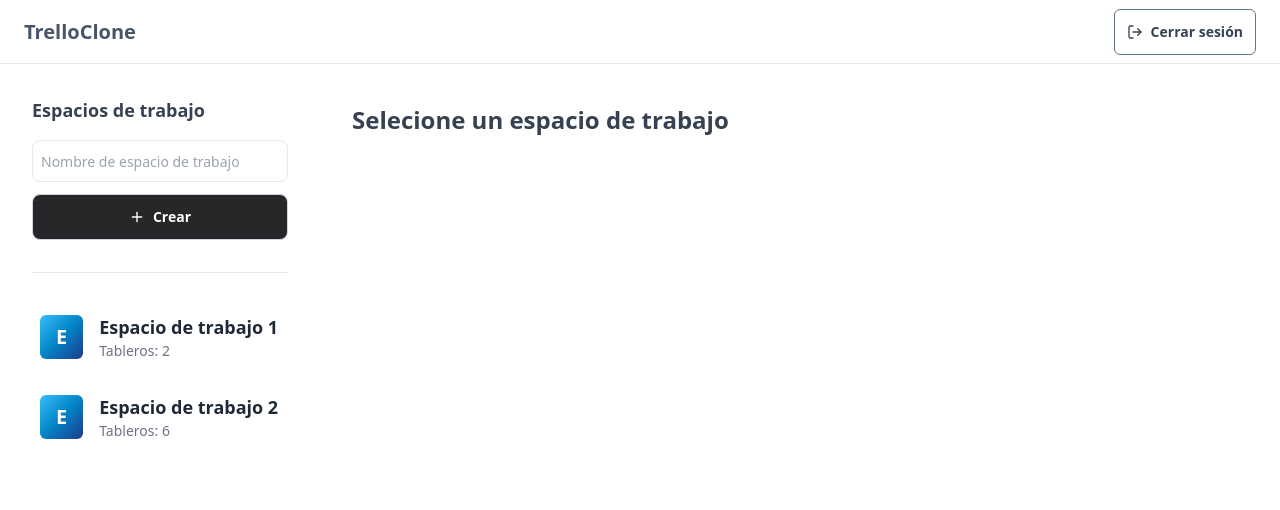
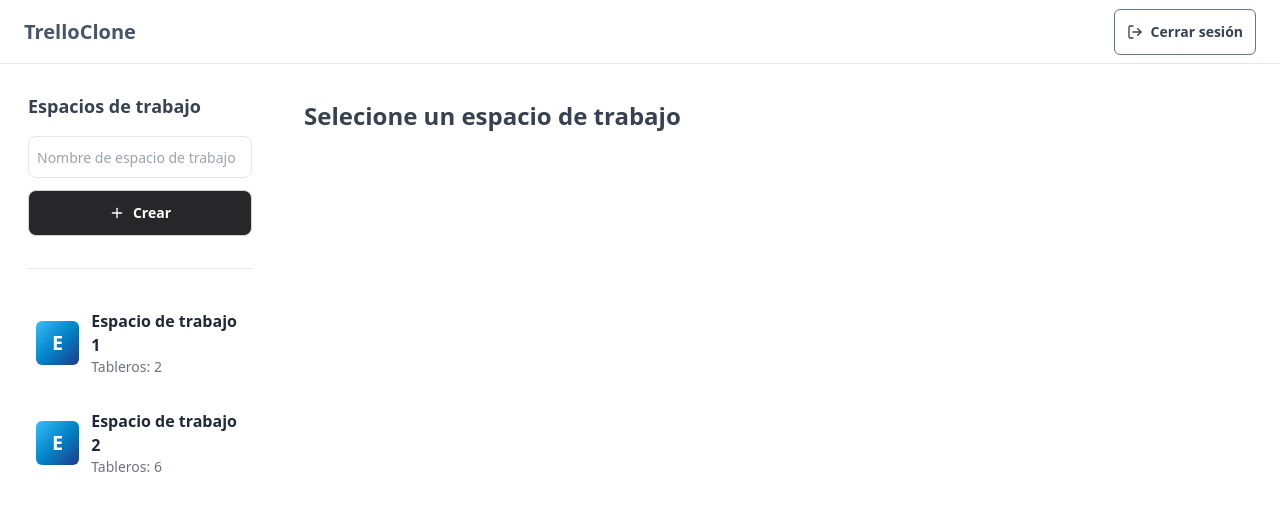
Before and after one commit to AlexisChebeste/trello-clone-ts, a React (Vite) app: page /login in a window 1280 px wide. Both pictures are taken after typing "name@example.com", "Sample123" into the empty fields and a click on the button "Iniciar sesión". Shown: the top 510 px of the page. Built offline with nearby package versions, Linux system fonts and the light colour scheme.

Commit message:
home page styles repair

```diff
--- a/src/App.tsx
+++ b/src/App.tsx
@@ -25,7 +25,7 @@ export default function App() {
 
   return (
 
-        <div className={`min-h-screen w-screen ${location.pathname.includes("board") && color} flex flex-col overflow-hidden`}>
+        <div className={`min-h-screen w-screen ${location.pathname.includes("board") && color} flex flex-col overflow-hidden items-center`}>
           {location.pathname !== "/login" && <Navbar onMenuToggle={toggleMenu}/>}
           <Routes>
             <Route path="/login" element={<Login />} />
--- a/src/components/AsideWorkspace.tsx
+++ b/src/components/AsideWorkspace.tsx
@@ -24,9 +24,9 @@ export default function AsideWorkspace({className,setIdWorkspace}: AsideWorkspac
     }
 
     return(
-        <div className={`p-4 bg-white md:bg-transparent flex flex-col    w-full max-w-80  md:max-w-64 lg:max-w-72 transition-all ease-in-out ${className}`}>
+        <div className={`p-2 lg:p-4 bg-white sm:bg-transparent flex flex-col   w-full max-w-72 sm:max-w-56  lg:max-w-64  transition-all ease-in-out ${className}`}>
             <div className='flex w-full gap-4 sm:justify-between flex-col text-start border-b pb-8'>
-                <h2 className="text-lg font-semibold mt-8  md:my-auto text-gray-700 ">Espacios de trabajo</h2>
+                <h2 className="text-lg font-semibold mt-8  sm:my-auto text-gray-700 ">Espacios de trabajo</h2>
                 <div className="flex gap-3 flex-col w-auto ">
                     <input
                         type="text"
--- a/src/components/Boards.tsx
+++ b/src/components/Boards.tsx
@@ -44,13 +44,13 @@ export default function Boards({idWorkspace}: BoardsProps) {
                     <h3 className='text-slate-800 font-semibold'>Tus tableros</h3>
                 </div>
 
-                <div className="relative w-full grid grid-cols-2 sm:grid-cols-3 md:grid-cols-3 xl:grid-cols-4 justify-items-stretch gap-4 ">
+                <div className="relative w-full grid grid-cols-2  md:grid-cols-3 lg:grid-cols-4 justify-items-stretch gap-2 lg:gap-4 ">
                     {workspace?.boards.map((board) => (
                         <CardBoard key={board.id} workspace={workspace} board={board} />
                     ))}
                     <button
                     ref={buttonRef}
-                    onClick={handleOpenModal} className='flex h-28 items-center justify-center gap-3 bg-slate-200 hover:bg-slate-300 w-full rounded-lg  p-5 transition-all ease-in-out duration-300 border hover:border-gray-400 hover:scale-105 hover:shadow-none'>
+                    onClick={handleOpenModal} className='flex h-24 items-center justify-center gap-3 bg-slate-200 hover:bg-slate-300 w-full  p-5 transition-all rounded ease-in-out duration-300 border hover:border-gray-400 hover:scale-105 hover:shadow-none'>
                         <h2 className="text-lg text-gray-700 font-semibold">Añadir tablero</h2>
                     </button>
 
--- a/src/components/Navbar.tsx
+++ b/src/components/Navbar.tsx
@@ -10,12 +10,12 @@ export default function Navbar({onMenuToggle}: NavbarProps) {
     const isBoardPage = location.pathname.includes("board");
 
     return(
-        <header className={` border-b ${isBoardPage ?  'bg-black/30 drop-shadow-md backdrop-blur-sm shadow-sm  border-b-slate-200/30' : ' border-b-slate-300/60'}  0 h-16 w-full z-10 `}>
+        <header className={` border-b ${isBoardPage ?  'bg-black/30 drop-shadow-md backdrop-blur-sm shadow-sm  border-b-slate-200/30' : ' border-b-slate-300/60'}  h-16 w-full z-10 `}>
             <nav className=" px-6  ">
                 <div className="flex justify-between h-16">
                     <div className='flex gap-4 '>
                         <button
-                            className={isBoardPage ? 'hidden' : "md:hidden h-rounded-md "}
+                            className={isBoardPage ? 'hidden' : "sm:hidden  "}
                             onClick={onMenuToggle}
                         >
                             <Menu size={24} className="hover:scale-110 text-slate-600"/>
--- a/src/components/ui/CardBoard.tsx
+++ b/src/components/ui/CardBoard.tsx
@@ -13,7 +13,7 @@ export default function CardBoard({ board, workspace }: CardBoardProps) {
     <Link
       to={`${workspace.id}/board/${board.id}`}
       onClick={() => setColor(board.color || '')}
-      className={`w-full ${board.color} hover:opacity-85 rounded-lg text-white p-4 h-28 hover:scale-105 transition-all ease-in-out duration-200`}
+      className={`w-full ${board.color} hover:opacity-85  text-white rounded p-4 h-24 hover:scale-105 transition-all ease-in-out duration-200 mb-5`}
     >
       <h2 className="text-lg font-semibold">
         {board.name}
--- a/src/components/ui/CardWorkspace.tsx
+++ b/src/components/ui/CardWorkspace.tsx
@@ -9,10 +9,10 @@ export default function CardWorkspace({ name, cantBoards, onClick}: CardWorkspac
 
 
     return (
-        <button onClick={onClick} className='w-full p-2 rounded-lg hover:bg-slate-200 transition-all ease-in-out duration-200 h-full flex gap-4 md:gap-2 lg:gap-4 items-center'>
-            <div className='py-2 px-4 bg-gradient-to-br from-sky-400 via-sky-600 to-blue-900 rounded-md text-white font-bold text-xl'>E</div>
+        <button onClick={onClick} className='w-full p-2 rounded-lg hover:bg-slate-200 transition-all ease-in-out duration-200 h-full flex gap-4 sm:gap-2 lg:gap-3 items-center'>
+            <div className='py-2 px-4 sm:py-1 sm:px-3 lg:py-2 lg:px-4 bg-gradient-to-br from-sky-400 via-sky-600 to-blue-900 rounded-md text-white font-bold lg:text-xl'>E</div>
             <div className="flex flex-col text-start w-full">
-                <h2 className="text-md lg:text-lg text-gray-800 font-semibold">{name}</h2>
+                <h2 className="text-md  text-gray-800 font-semibold">{name}</h2>
                 <p className="text-sm text-gray-500 ">
                     Tableros: {cantBoards}
                 </p>
--- a/src/pages/BoardPage.tsx
+++ b/src/pages/BoardPage.tsx
@@ -8,7 +8,7 @@ export default function BoardPage() {
     const [idBoard, setIdBoard] = useState(id || '')
 
     return(
-        <div className="flex-1  flex overflow-hidden max-h-[calc(100vh-4rem)] h-full">
+        <div className="flex-1 w-full flex overflow-hidden max-h-[calc(100vh-4rem)] h-full">
             <AsideBoards setIdBoard={setIdBoard} />
             <BoardSection idBoard={idBoard} />
         </div>
--- a/src/pages/Home.tsx
+++ b/src/pages/Home.tsx
@@ -21,20 +21,20 @@ export function Home({isMenuOpen, setIsMenuOpen}: HomeProps) {
             {
                 isMenuOpen && (
                     <div
-                        className="fixed top-0 left-0 w-full h-full bg-gray-800 bg-opacity-50 z-30"
+                        className="fixed top-0 left-0 w-full h-full bg-gray-800 sm:hidden bg-opacity-50 z-30"
                         onClick={toggleMenu}>
 
                         <X className="absolute right-1 top-4 text-white cursor-pointer " size={24}/>
                     </div>
             )}
-            <main className=" p-2 md:p-4 w-full max-w-screen   md:flex lg:gap-6">
+            <main className=" p-1 sm:p-2 lg:p-3 w-full max-w-7xl   sm:flex gap-2 lg:gap-3 transition-all">
                 <AsideWorkspace
                     setIdWorkspace={setIdWorkspace}
-                    className={`fixed md:static top-0 left-0 h-full z-40 transform transition-transform ${
+                    className={`fixed sm:static top-0 left-0 h-full z-40 transform transition-transform ${
                         isMenuOpen ? "translate-x-0" : "-translate-x-full"
-                    } md:translate-x-0`}
+                    } sm:translate-x-0`}
                 />
-                <div className="p-6 flex-1">
+                <div className="p-2 lg:p-6 flex-1">
                     {(idWorkspace === "") ?
                         <h1 className="font-semibold text-2xl text-gray-700">Selecione un espacio de trabajo</h1>
                     : <Boards  idWorkspace={idWorkspace}/>}
```
